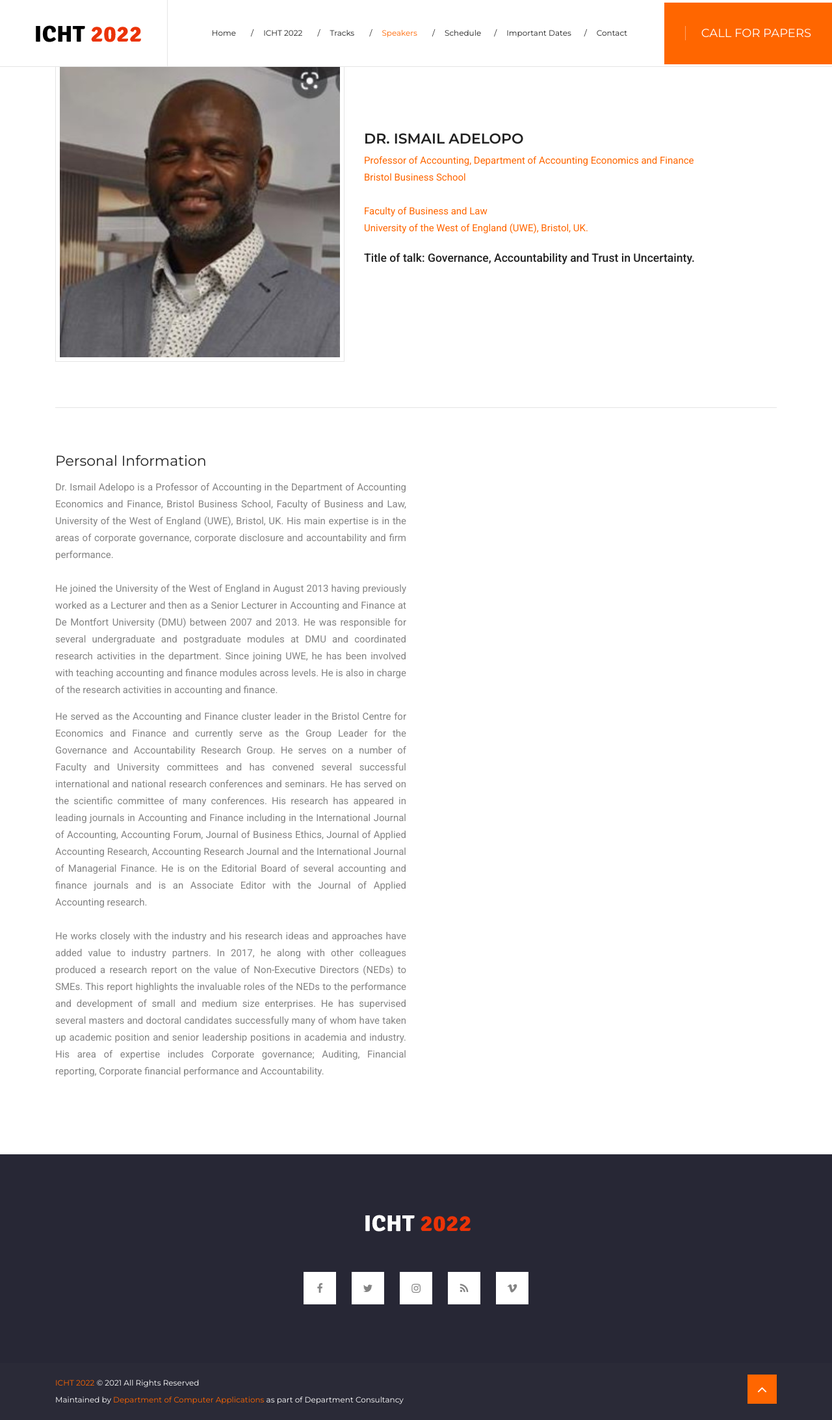
After one commit to sarangi/ICHT2022, a PHP site: page /t6sp3.php in a window 1280 px wide. The commit adds this page. Shown: the whole page at 65% size. Run offline with PHP 8.4, Linux system fonts and the light colour scheme; data that the repository does not hold is empty; some libraries are stand-ins or nearby versions.

Commit message:
Speaker Updation

```diff
--- /dev/null
+++ b/t6sp3.php
@@ -0,0 +1,57 @@
+<?php
+$speakers = 'active';
+include 'header.php';?>
+<section class="section single-speaker">
+	<div class="container">
+		<div class="block">
+			<div class="row">
+				<div class="col-lg-5 col-md-6 align-self-md-center">
+					<div class="image-block">
+						<img src="images/speakers/s_t6sp3.jpg" class="img-fluid" alt="speaker">
+					</div>
+				</div>
+				<div class="col-lg-7 col-md-6 align-self-center">
+					<div class="content-block">
+						<div class="name">
+							<h5>DR. ISMAIL ADELOPO</h5>
+						</div>
+						<div class="profession">
+							<p>Professor of Accounting, Department of Accounting Economics and Finance<br>
+								Bristol Business School<br><br>
+								Faculty of Business and Law<br>
+								University of the West of England (UWE), Bristol, UK.
+                            </p>
+						</div>
+						<div class="details">
+							<p >Title of talk: Governance, Accountability and Trust in Uncertainty.
+							<br>
+							</p>
+						</div>
+					</div>
+				</div>
+			</div>
+		</div>
+		<div class="block-2">
+			<div class="row">
+				<div class="col-md-6">
+					<div class="personal-info">
+						<h5>Personal Information</h5>
+                        <p>
+						Dr. Ismail Adelopo is a Professor of Accounting in the Department of Accounting Economics and Finance, Bristol Business School, Faculty of Business and Law, University of the West of England (UWE), Bristol, UK.  His main expertise is in the areas of corporate governance, corporate disclosure and accountability and firm performance.
+						<br><br>He joined the University of the West of England in August 2013 having previously worked as a Lecturer and then as a Senior Lecturer in Accounting and Finance at De Montfort University (DMU) between 2007 and 2013. He was responsible for several undergraduate and postgraduate modules at DMU and coordinated research activities in the department. Since joining UWE, he has been involved with teaching accounting and finance modules across levels. He is also in charge of the research activities in accounting and finance.
+
+							<br>
+						</p>
+						<p>
+						He served as the Accounting and Finance cluster leader in the Bristol Centre for Economics and Finance and currently serve as the Group Leader for the Governance and Accountability Research Group. He serves on a number of Faculty and University committees and has convened several successful international and national research conferences and seminars. He has served on the scientific committee of many conferences. His research has appeared in leading journals in Accounting and Finance including in the International Journal of Accounting, Accounting Forum, Journal of Business Ethics, Journal of Applied Accounting Research, Accounting Research Journal and the International Journal of Managerial Finance. He is on the Editorial Board of several accounting and finance journals and is an Associate Editor with the Journal of Applied Accounting research.
+						<br><br>He works closely with the industry and his research ideas and approaches have added value to industry partners. In 2017, he along with other colleagues produced a research report on the value of Non-Executive Directors (NEDs) to SMEs. This report highlights the invaluable roles of the NEDs to the performance and development of small and medium size enterprises. He has supervised several masters and doctoral candidates successfully many of whom have taken up academic position and senior leadership positions in academia and industry. His area of expertise includes Corporate governance; Auditing, Financial reporting, Corporate financial performance and Accountability.
+
+							<br>
+						</p>
+					</div>
+				</div>
+			</div>
+		</div>
+	</div>
+</section>
+<?php include 'footer.php';?>
```
Also changed, not shown: speakers_details_2_6.php (+13 -0 lines), images/speakers/s_t6sp3.jpg (added), images/speakers/t6sp3.jpg (added).
